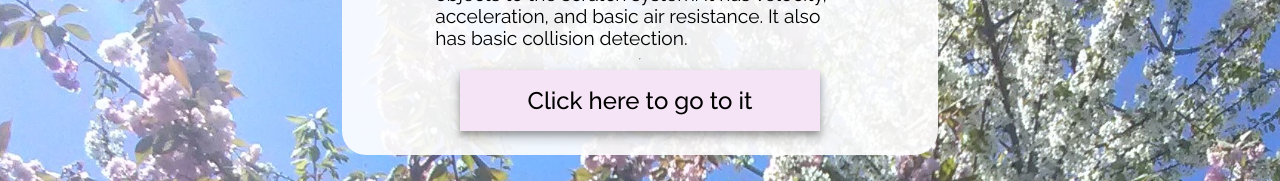
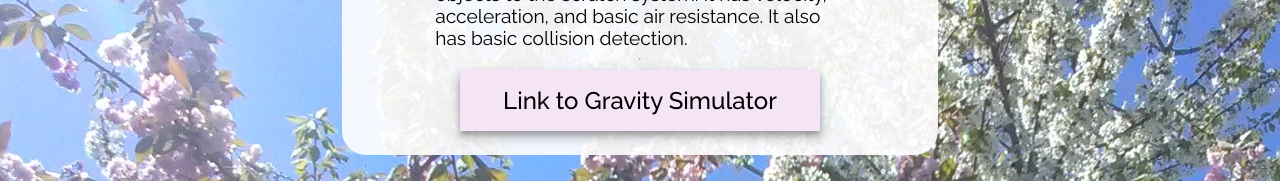
Before and after one commit to PAlexanderFranklin/alexanderfranklin, a React (Create React App) app: page /projects in a window 1280 px wide. Shown: the part 900-1081 px from the top of the page. Built offline with nearby package versions, Linux system fonts and the light colour scheme.

Commit message:
Improve Scratch button

```diff
--- a/src/views/Pages/Projects/Projects.js
+++ b/src/views/Pages/Projects/Projects.js
@@ -46,7 +46,12 @@ function Projects() {
       I made this using scratch, a visual block language. It uses its own coordinate system,
       and decides when and where to render objects to the scratch system. It has velocity, acceleration, and
       basic air resistance. It also has basic collision detection. <hr/>
-      <a className="alex_button scratch" href="https://scratch.mit.edu/projects/212668429/">Click here to go to it</a>
+      <a
+      className="alex_button scratch"
+      href="https://scratch.mit.edu/projects/212668429/"
+      draggable="false"
+      >Link to Gravity Simulator
+      </a>
     </Project>
   );
 
```
